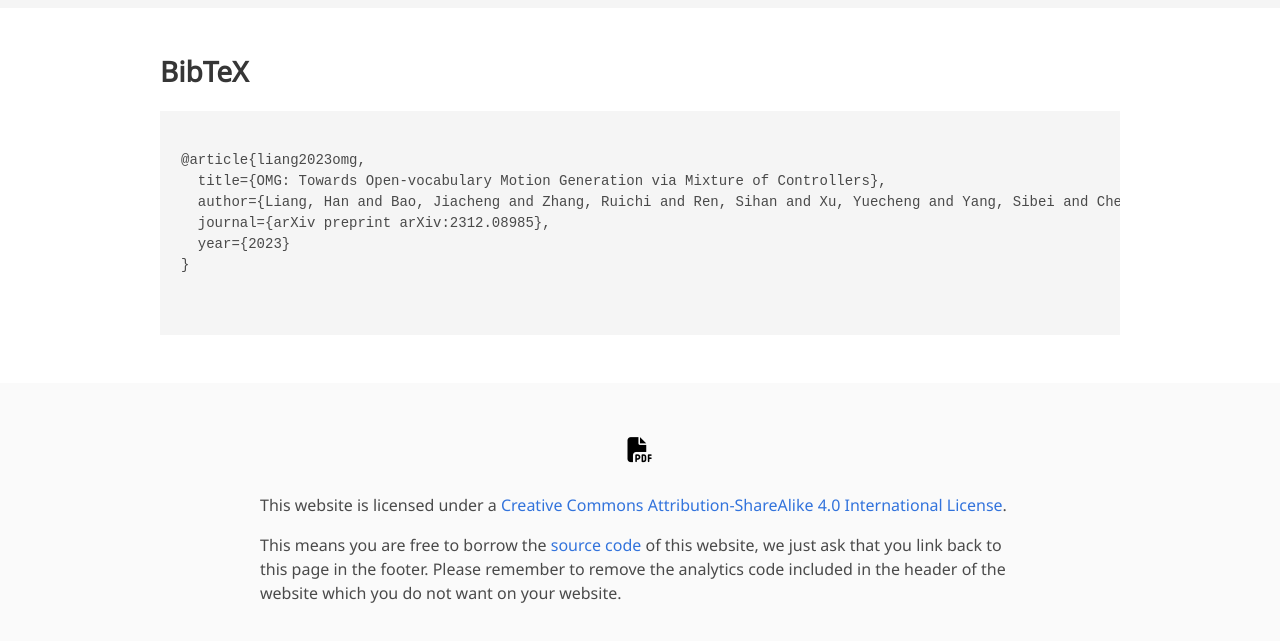
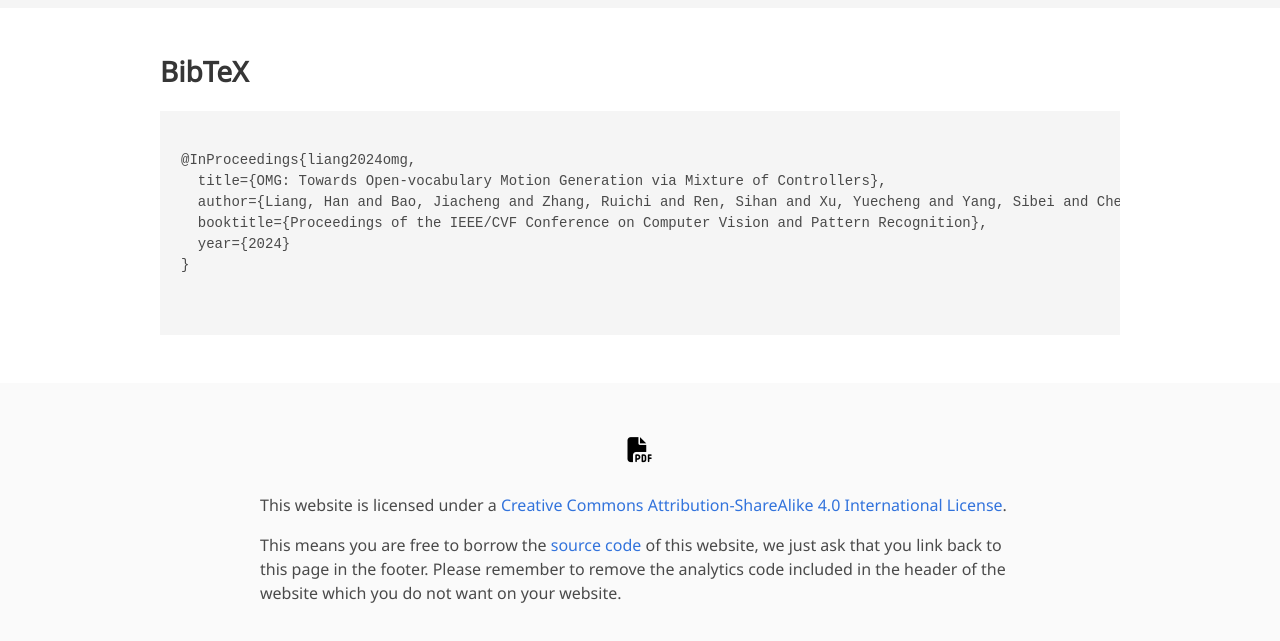
Before and after one commit to tr3e/omg-page, a plain HTML site: page index.html in a window 1280 px wide. Shown: the part 4437-5078 px from the top of the page. Drawn offline with nearby package versions, Linux system fonts and the light colour scheme; some icons are missing; a web font is replaced by a local one.

Commit message:
accepted

```diff
--- a/index.html
+++ b/index.html
@@ -720,11 +720,11 @@
     <h2 class="title">BibTeX</h2>
     <pre>
       <code>
-@article{liang2023omg,
+@InProceedings{liang2024omg,
   title={OMG: Towards Open-vocabulary Motion Generation via Mixture of Controllers},
   author={Liang, Han and Bao, Jiacheng and Zhang, Ruichi and Ren, Sihan and Xu, Yuecheng and Yang, Sibei and Chen, Xin and Yu, Jingyi and Xu, Lan},
-  journal={arXiv preprint arXiv:2312.08985},
-  year={2023}
+  booktitle={Proceedings of the IEEE/CVF Conference on Computer Vision and Pattern Recognition},
+  year={2024}
 }
       </code>
     </pre>
```
